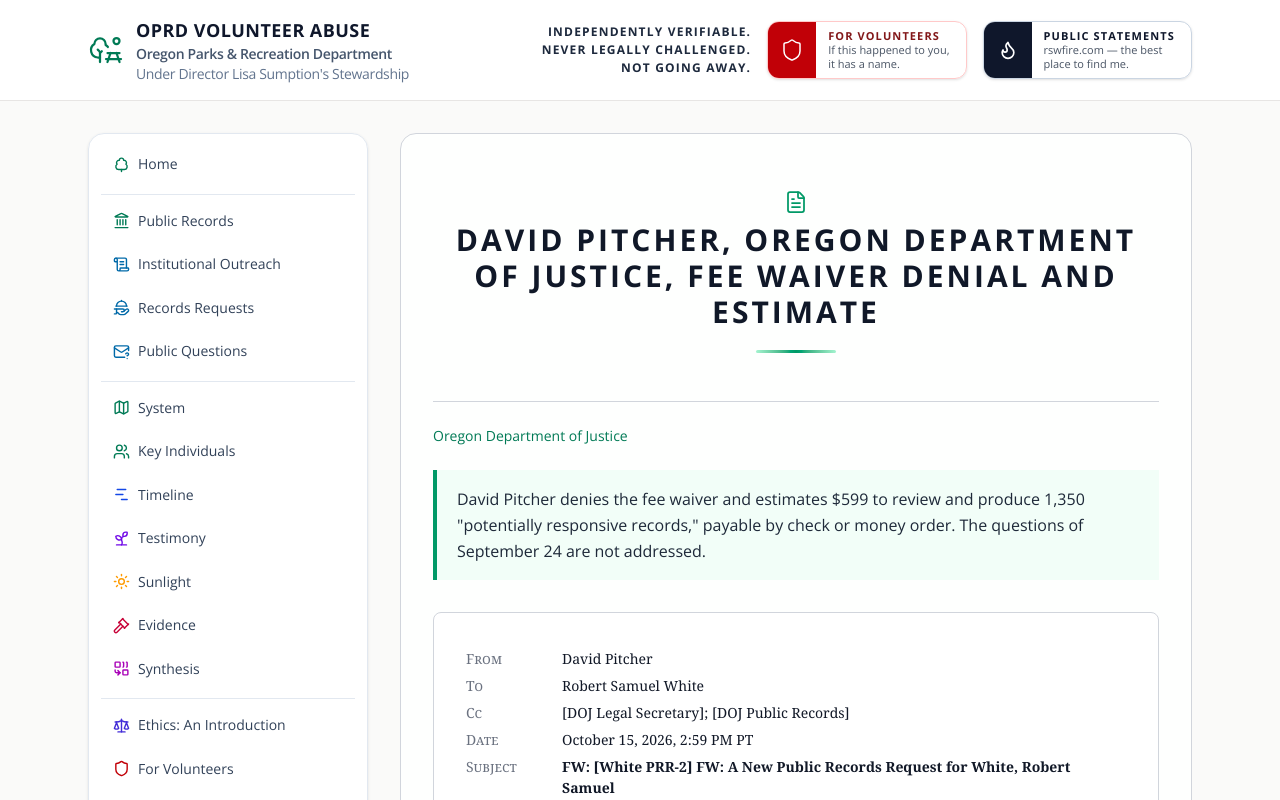
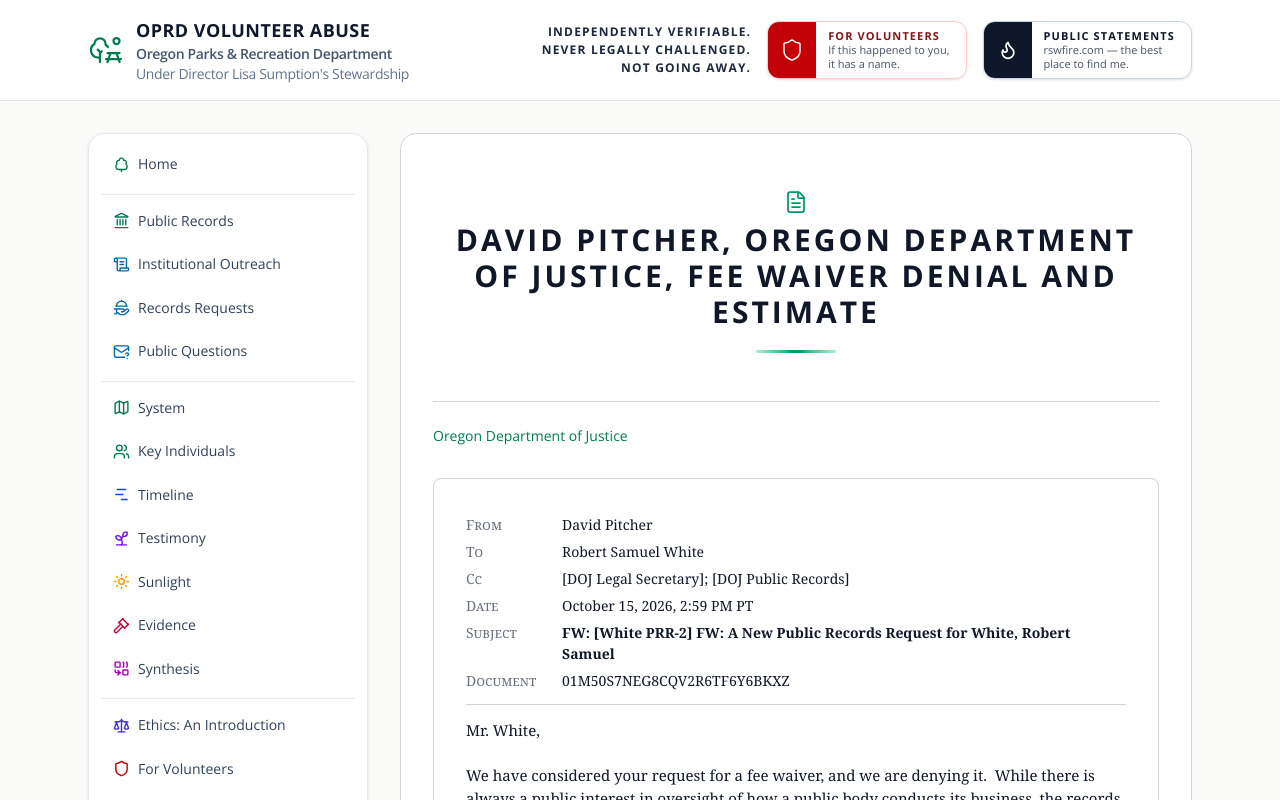
Before and after one commit to rswfire/rswfire.oprd, a Next.js app: page /record/doj/01M50S7NEG8CQV2R6TF6Y6BKXZ in a window 1280 px wide. Shown: the top 800 px of the page. Built offline with nearby package versions, Linux system fonts and the light colour scheme.

Commit message:
Record pages: the summary box removed

```diff
--- a/app/(archive)/record/[slug]/[ulid]/page.tsx
+++ b/app/(archive)/record/[slug]/[ulid]/page.tsx
@@ -110,11 +110,6 @@ export default async function DocumentPage({
                 </Link>
             </div>
 
-            {filing.flagged && filing.summary && (
-                <div className="mt-6 border-l-4 border-emerald-600 bg-emerald-50/60 px-5 py-4 text-base leading-relaxed text-gray-800">
-                    {filing.summary}
-                </div>
-            )}
 
             {html ? (
                 <div
```
